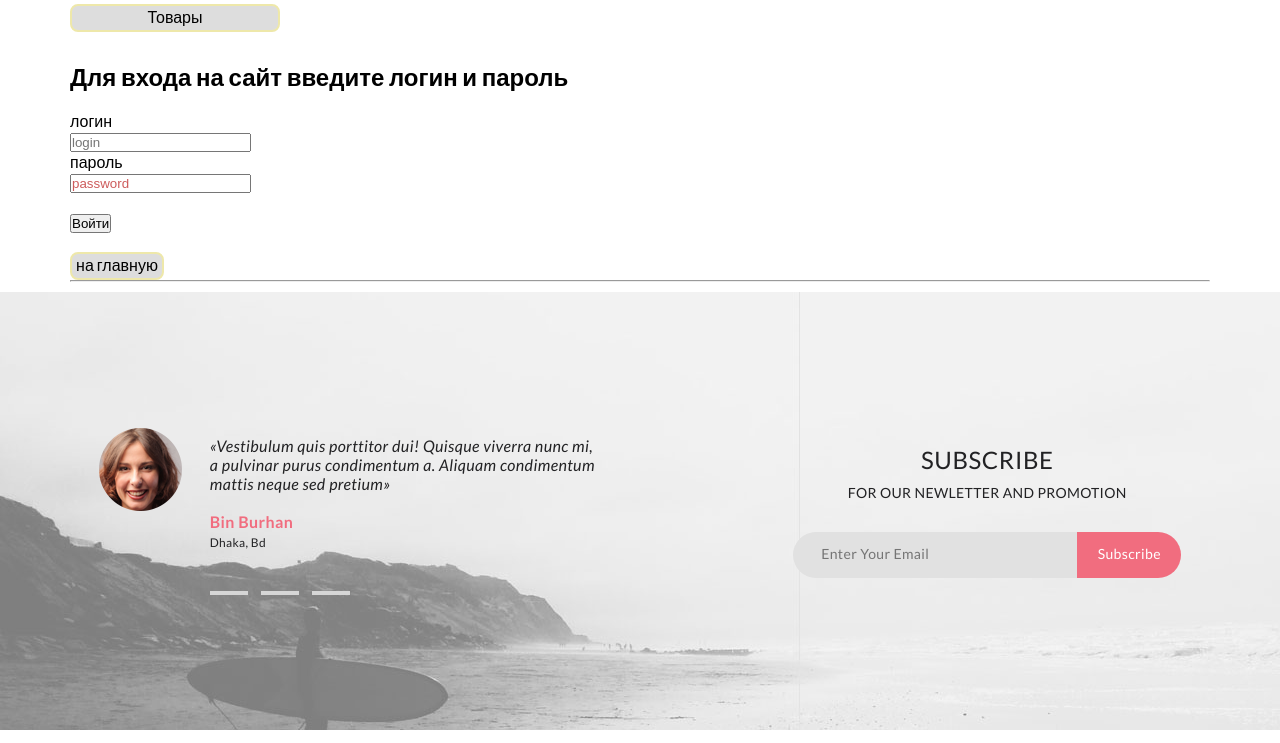
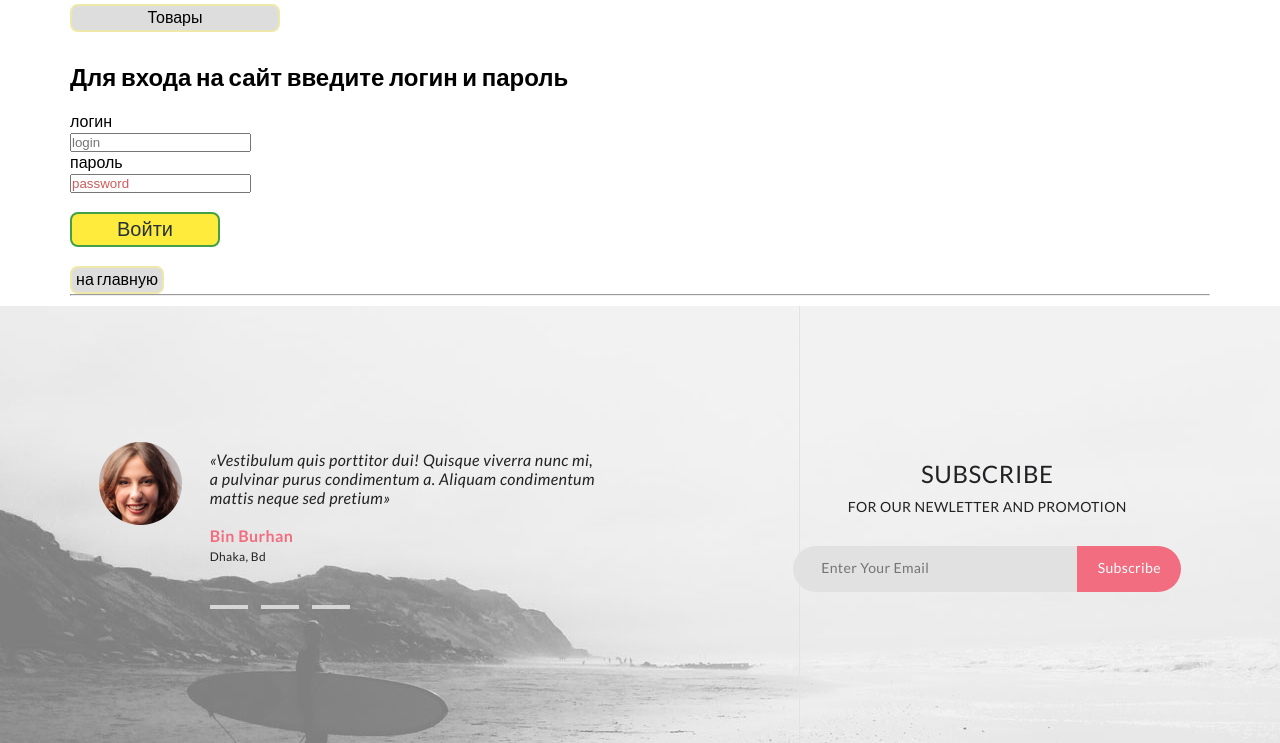
Before and after one commit to Konstantin108/PHPSTORE4, a PHP site: template views/auth.twig in a window 1280 px wide. Shown: the part 383-1126 px from the top of the page. Run offline with PHP 8.4, Linux system fonts and the light colour scheme; the template is opened without the code that fills it, so the values that code supplies are empty; some libraries are stand-ins or nearby versions.

Commit message:
косметические улучшения

```diff
--- a/public/css/style.css
+++ b/public/css/style.css
@@ -3178,6 +3178,32 @@ input[type=radio] {
   background-size: cover;
 }
 
+.post-btn {
+  background-color: #ffeb3b;
+  color: #263238;
+  border-radius: 8px;
+  border: 2px solid #43a047;
+  text-decoration: none;
+  min-width: 150px;
+  padding: 4px;
+  cursor: pointer;
+  transition: 0.2s;
+  font-size: 20px;
+}
+
+.post-btn:hover {
+  border: 2px solid #66bb6a;
+  background-color: #fff176;
+  color: #455a64;
+}
+
+.post-btn:active {
+  transform: translate(0, -2px);
+  border: 2px solid #a5d6a7;
+  background-color: #fff9c4;
+  color: #607d8b;
+}
+
 .shopping__image2 {
   width: 100px;
   height: 115px;
--- a/public/css/style.scss
+++ b/public/css/style.scss
@@ -3209,6 +3209,32 @@ input[type=radio] {
   background-size: cover;
 }
 
+.post-btn {
+  background-color: #ffeb3b;
+  color: #263238;
+  border-radius: 8px;
+  border: 2px solid #43a047;
+  text-decoration: none;
+  min-width: 150px;
+  padding: 4px;
+  cursor: pointer;
+  transition: 0.2s;
+  font-size: 20px;
+}
+
+.post-btn:hover{
+  border: 2px solid #66bb6a;
+  background-color: #fff176;
+  color: #455a64;
+}
+
+.post-btn:active{
+  transform: translate(0, -2px);
+  border: 2px solid #a5d6a7;
+  background-color: #fff9c4;
+  color: #607d8b;
+}
+
 .shopping__image2 {
   width: 100px;
   height: 115px;
--- a/views/auth.twig
+++ b/views/auth.twig
@@ -25,7 +25,7 @@
             <input type="text" name="password" id="password" placeholder="password">
             <br>
             <br>
-            <input type="submit" class="pointer" value="Войти">
+            <input type="submit" value="Войти" class="post-btn">
         </form>
     {% else %}
         <h2>Данные пользователя</h2>
--- a/views/commentEdit.twig
+++ b/views/commentEdit.twig
@@ -41,7 +41,7 @@
                       style="resize: none">{{ comment.text }}</textarea>
             <br>
             <br>
-            <input type="submit" name="uploadBtn" value="сохранить" class="pointer">
+            <input type="submit" name="uploadBtn" value="сохранить" class="post-btn">
         </form>
     {% else %}
         <h3 style="color: red">Выполните вход на сайт</h3>
--- a/views/goodEdit.twig
+++ b/views/goodEdit.twig
@@ -60,7 +60,7 @@
             {# <input type="text" id="img" name="img" value="{{ good.img }}"> #}
             <br>
             <br>
-            <input type="submit" name="uploadBtn" value="сохранить" class="pointer">
+            <input type="submit" name="uploadBtn" value="сохранить" class="post-btn">
         </form>
         <br>
 
--- a/views/userEdit.twig
+++ b/views/userEdit.twig
@@ -66,7 +66,7 @@
         {% endif %}
         <br>
         <br>
-        <input type="submit" name="uploadBtn" value="сохранить" class="pointer">
+        <input type="submit" name="uploadBtn" value="сохранить" class="post-btn">
     </form>
     <br>
 
```
Also changed, not shown: public/img/4afd1a751d0058994172addbde857a64.jpg (added), 1 other file.
